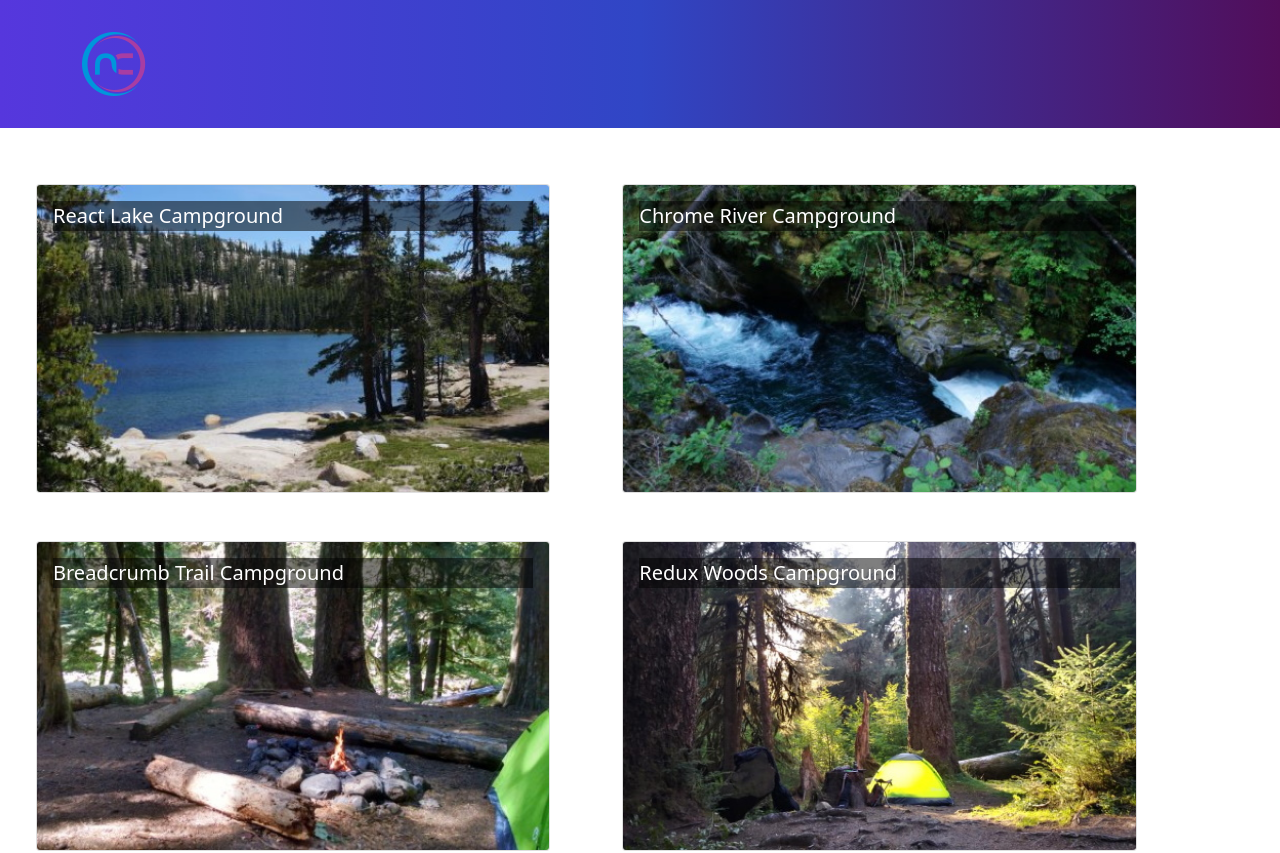
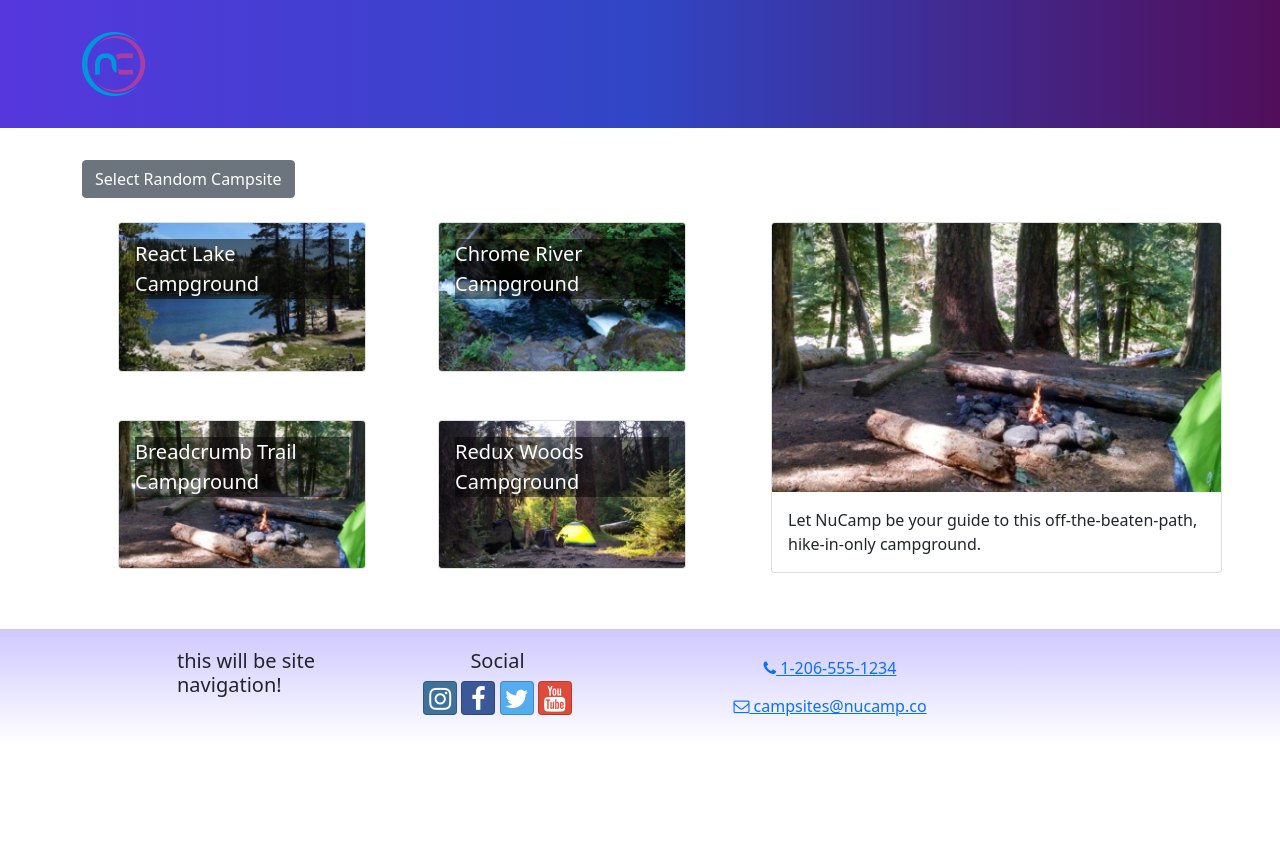
Before and after one commit to kidruiz/nucampsiteReact, a React (Create React App) app: page / in a window 1280 px wide. Shown: the top 853 px of the page. After the commit the page ends 800 px from the top, so only its background shows below. Built offline with nearby package versions, Linux system fonts and the light colour scheme.

Commit message:
CampsitesDirectoryPage and CampsiteDetail

```diff
--- a/src/App.js
+++ b/src/App.js
@@ -1,4 +1,4 @@
-import CampsitesList from './features/campsites/CampsitesList';
+import CampsitesDirectoryPage from './pages/CampsitesDirectoryPage';
 import Header from './components/Header';
 import Footer from './components/Footer';
 
@@ -8,7 +8,7 @@
   return (
     <div>
         <Header />
-        <CampsitesList />
+        <CampsitesDirectoryPage />
         <Footer />
     </div>
   );
--- /dev/null
+++ b/src/features/campsites/CampsiteDetail.js
@@ -0,0 +1,18 @@
+import { Card, CardImg, CardText, CardBody, Col } from "reactstrap";
+
+const CampsiteDetail = ({ campsite }) => {
+    const { image, name, description } = campsite;
+
+    return (
+        <Col md='12' className="m-4">
+            <Card>
+                <CardImg top src={image} alt={name} />
+                <CardBody>
+                    <CardText>{description}</CardText>
+                </CardBody>
+            </Card>
+        </Col>
+    )
+};
+
+export default CampsiteDetail;
--- /dev/null
+++ b/src/pages/CampsitesDirectoryPage.js
@@ -0,0 +1,31 @@
+import { Container, Row, Col, Button } from 'reactstrap';
+import CampsiteDetail from '../features/campsites/CampsiteDetail';
+import CampsitesList from '../features/campsites/CampsitesList';
+import { selectRandomCampsite } from '../features/campsites/campsitesSlice';
+
+const CampsiteDirectoryPage = () => {
+    const selectedCampsite = selectRandomCampsite();
+
+    const toggleCampsite = () => {
+        selectedCampsite = selectRandomCampsite();
+        console.log(selectedCampsite);
+    };
+
+    return (
+        <Container>
+            <Button onClick={() => toggleCampsite()}>
+                Select Random Campsite
+            </Button>
+            <Row>
+                <Col sm='5' md='7'>
+                    <CampsitesList />
+                </Col>
+                <Col sm='7' md='5'>
+                    <CampsiteDetail campsite={selectedCampsite} />
+                </Col>
+            </Row>
+        </Container>
+    );
+};
+
+export default CampsiteDirectoryPage;
```
